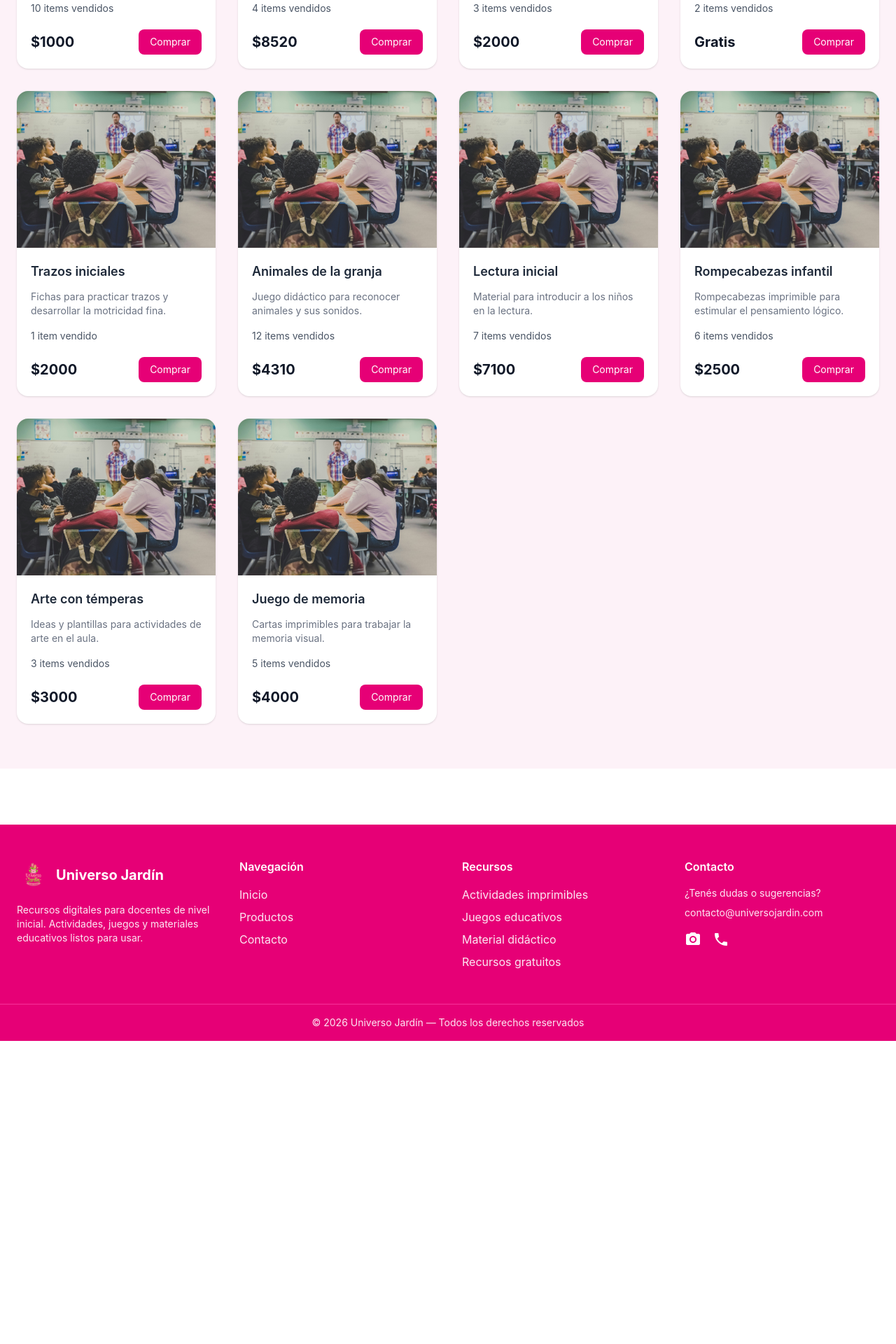
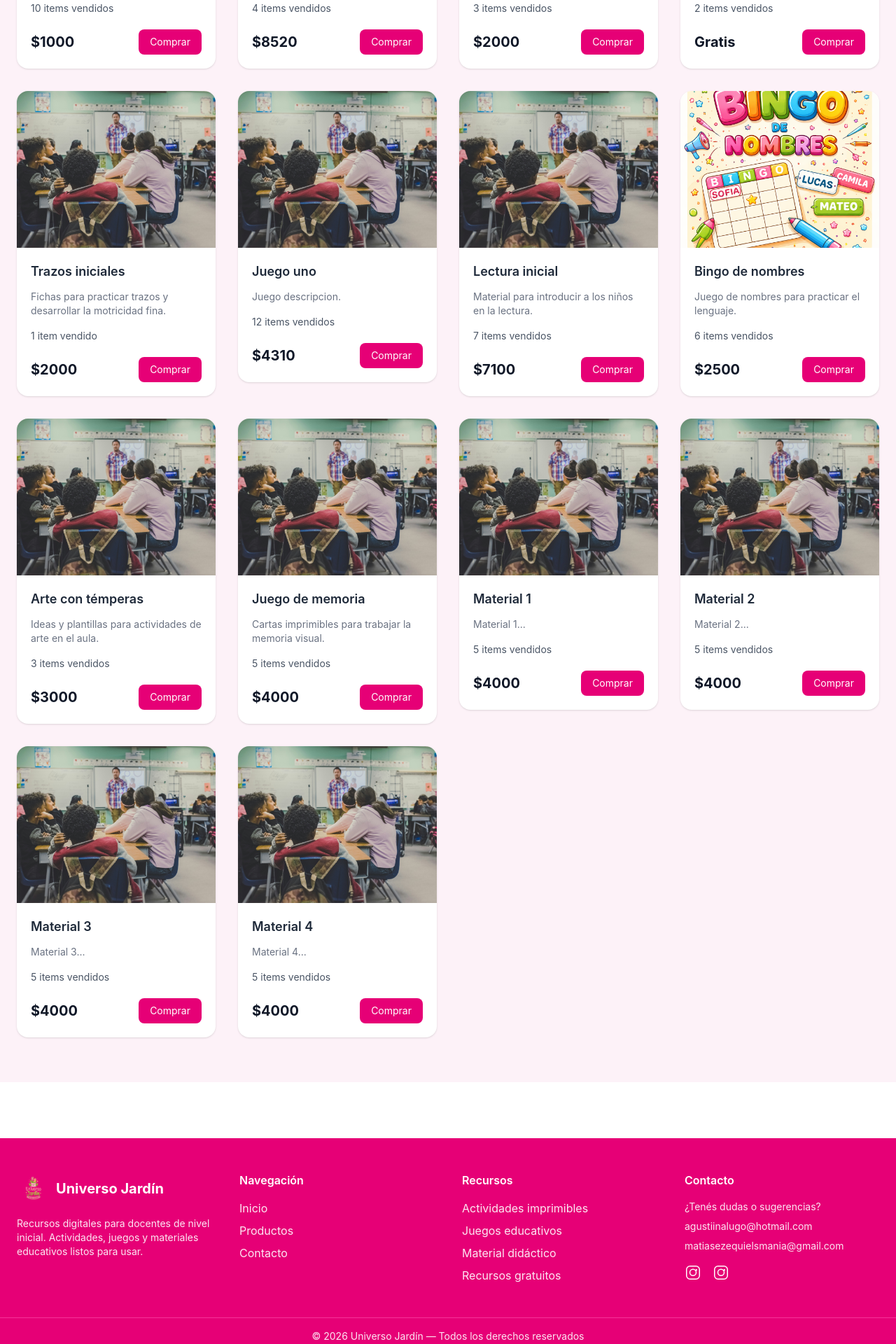
Before and after one commit to SmaniaMatias20/Universojardin, an Angular app in the folder Front/: page /products in a window 1280 px wide. Shown: the part 620-2540 px from the top of the page at 70% size. Before the commit the page ends 2107 px from the top, so only its background shows below. Built offline with nearby package versions, Linux system fonts and the light colour scheme.

Commit message:
bingo de nombres

```diff
--- a/Front/src/app/components/footer/footer.html
+++ b/Front/src/app/components/footer/footer.html
@@ -71,18 +71,31 @@
             </p>
 
             <p class="mt-2 text-pink-100 text-sm">
-                contacto@universojardin.com
+                agustiinalugo@hotmail.com
+            </p>
+            <p class="mt-2 text-pink-100 text-sm">
+                matiasezequielsmania@gmail.com
             </p>
 
             <div class="flex gap-4 mt-4 text-lg">
 
-                <span class="material-icons cursor-pointer hover:text-pink-200">
-                    photo_camera
-                </span>
+                <!-- Instagram -->
+                <a href="https://www.instagram.com/mes.virtual" target="_blank"
+                    class="cursor-pointer hover:text-pink-500">
+                    <svg class="w-6 h-6" viewBox="0 0 24 24" fill="currentColor">
+                        <path
+                            d="M7.75 2h8.5A5.76 5.76 0 0 1 22 7.75v8.5A5.76 5.76 0 0 1 16.25 22h-8.5A5.76 5.76 0 0 1 2 16.25v-8.5A5.76 5.76 0 0 1 7.75 2zm0 1.5A4.26 4.26 0 0 0 3.5 7.75v8.5A4.26 4.26 0 0 0 7.75 20.5h8.5a4.26 4.26 0 0 0 4.25-4.25v-8.5A4.26 4.26 0 0 0 16.25 3.5h-8.5zm4.25 3a5.25 5.25 0 1 1 0 10.5 5.25 5.25 0 0 1 0-10.5zm0 1.5a3.75 3.75 0 1 0 0 7.5 3.75 3.75 0 0 0 0-7.5zm4.75-.88a1.13 1.13 0 1 1 0 2.25 1.13 1.13 0 0 1 0-2.25z" />
+                    </svg>
+                </a>
 
-                <span class="material-icons cursor-pointer hover:text-pink-200">
-                    phone
-                </span>
+                <!-- Instagram -->
+                <a href="https://www.instagram.com/mes.virtual" target="_blank"
+                    class="cursor-pointer hover:text-pink-500">
+                    <svg class="w-6 h-6" viewBox="0 0 24 24" fill="currentColor">
+                        <path
+                            d="M7.75 2h8.5A5.76 5.76 0 0 1 22 7.75v8.5A5.76 5.76 0 0 1 16.25 22h-8.5A5.76 5.76 0 0 1 2 16.25v-8.5A5.76 5.76 0 0 1 7.75 2zm0 1.5A4.26 4.26 0 0 0 3.5 7.75v8.5A4.26 4.26 0 0 0 7.75 20.5h8.5a4.26 4.26 0 0 0 4.25-4.25v-8.5A4.26 4.26 0 0 0 16.25 3.5h-8.5zm4.25 3a5.25 5.25 0 1 1 0 10.5 5.25 5.25 0 0 1 0-10.5zm0 1.5a3.75 3.75 0 1 0 0 7.5 3.75 3.75 0 0 0 0-7.5zm4.75-.88a1.13 1.13 0 1 1 0 2.25 1.13 1.13 0 0 1 0-2.25z" />
+                    </svg>
+                </a>
 
             </div>
 
--- a/Front/src/app/pages/contacts/contacts.html
+++ b/Front/src/app/pages/contacts/contacts.html
@@ -87,6 +87,11 @@
                     </p>
 
                     <p class="flex items-center gap-3">
+                        <span class="material-icons text-pink-600">mail</span>
+                        matiasezequielsmania@gmail.com
+                    </p>
+
+                    <p class="flex items-center gap-3">
 
                         <!-- Bandera Argentina -->
                         <svg class="w-6 h-6 rounded-sm" viewBox="0 0 640 480">
@@ -104,18 +109,28 @@
                 <div class="mt-8">
 
                     <h3 class="font-semibold mb-3">
-                        Seguinos
+                        Redes sociales
                     </h3>
 
                     <div class="flex gap-4 text-2xl">
 
-                        <span class="material-icons cursor-pointer hover:text-pink-200">
-                            photo_camera
-                        </span>
+                        <!-- Instagram -->
+                        <a href="https://www.instagram.com/mes.virtual" target="_blank"
+                            class="cursor-pointer hover:text-pink-500">
+                            <svg class="w-6 h-6" viewBox="0 0 24 24" fill="currentColor">
+                                <path
+                                    d="M7.75 2h8.5A5.76 5.76 0 0 1 22 7.75v8.5A5.76 5.76 0 0 1 16.25 22h-8.5A5.76 5.76 0 0 1 2 16.25v-8.5A5.76 5.76 0 0 1 7.75 2zm0 1.5A4.26 4.26 0 0 0 3.5 7.75v8.5A4.26 4.26 0 0 0 7.75 20.5h8.5a4.26 4.26 0 0 0 4.25-4.25v-8.5A4.26 4.26 0 0 0 16.25 3.5h-8.5zm4.25 3a5.25 5.25 0 1 1 0 10.5 5.25 5.25 0 0 1 0-10.5zm0 1.5a3.75 3.75 0 1 0 0 7.5 3.75 3.75 0 0 0 0-7.5zm4.75-.88a1.13 1.13 0 1 1 0 2.25 1.13 1.13 0 0 1 0-2.25z" />
+                            </svg>
+                        </a>
 
-                        <span class="material-icons cursor-pointer hover:text-pink-200">
-                            phone
-                        </span>
+                        <!-- Instagram -->
+                        <a href="https://www.instagram.com/tu_usuario" target="_blank"
+                            class="cursor-pointer hover:text-pink-500">
+                            <svg class="w-6 h-6" viewBox="0 0 24 24" fill="currentColor">
+                                <path
+                                    d="M7.75 2h8.5A5.76 5.76 0 0 1 22 7.75v8.5A5.76 5.76 0 0 1 16.25 22h-8.5A5.76 5.76 0 0 1 2 16.25v-8.5A5.76 5.76 0 0 1 7.75 2zm0 1.5A4.26 4.26 0 0 0 3.5 7.75v8.5A4.26 4.26 0 0 0 7.75 20.5h8.5a4.26 4.26 0 0 0 4.25-4.25v-8.5A4.26 4.26 0 0 0 16.25 3.5h-8.5zm4.25 3a5.25 5.25 0 1 1 0 10.5 5.25 5.25 0 0 1 0-10.5zm0 1.5a3.75 3.75 0 1 0 0 7.5 3.75 3.75 0 0 0 0-7.5zm4.75-.88a1.13 1.13 0 1 1 0 2.25 1.13 1.13 0 0 1 0-2.25z" />
+                            </svg>
+                        </a>
 
                     </div>
 
--- a/Front/src/app/pages/products/components/card-product/card-product.html
+++ b/Front/src/app/pages/products/components/card-product/card-product.html
@@ -1,10 +1,10 @@
 <div class="bg-white rounded-2xl shadow-sm hover:shadow-lg transition duration-300 overflow-hidden group">
 
     <!-- Imagen -->
-    <div class="overflow-hidden">
-        <img [src]="url_image" [alt]="title"
-            class="w-full h-56 object-cover group-hover:scale-105 transition duration-300" />
-    </div>
+
+    <img [src]="url_image" [alt]="title"
+        class="w-full h-56 object-cover group-hover:scale-105 transition duration-300" />
+
 
     <!-- Contenido -->
     <div class="p-5 flex flex-col gap-3">
--- a/Front/src/app/pages/products/products.html
+++ b/Front/src/app/pages/products/products.html
@@ -48,6 +48,12 @@
                 Arte
             </button>
 
+            <button (click)="filterCategory('Materiales')" class="px-4 py-2 rounded-full cursor-pointer" [ngClass]="selectedCategory === 'Materiales'
+        ? 'bg-pink-600 text-white'
+        : 'bg-white border hover:bg-pink-100'">
+                Materiales
+            </button>
+
         </div>
 
         <!-- Grid de productos -->
--- a/Front/src/assets/data/products.json
+++ b/Front/src/assets/data/products.json
@@ -41,8 +41,8 @@
     },
     {
         "url_image": "assets/products/1.jpeg",
-        "title": "Animales de la granja",
-        "description": "Juego didáctico para reconocer animales y sus sonidos.",
+        "title": "Juego uno",
+        "description": "Juego descripcion.",
         "price": 4310,
         "category": "Juegos",
         "count": 12
@@ -56,9 +56,9 @@
         "count": 7
     },
     {
-        "url_image": "assets/products/1.jpeg",
-        "title": "Rompecabezas infantil",
-        "description": "Rompecabezas imprimible para estimular el pensamiento lógico.",
+        "url_image": "assets/products/bingo.png",
+        "title": "Bingo de nombres",
+        "description": "Juego de nombres para practicar el lenguaje.",
         "price": 2500,
         "category": "Juegos",
         "count": 6
@@ -78,5 +78,37 @@
         "price": 4000,
         "category": "Juegos",
         "count": 5
+    },
+    {
+        "url_image": "assets/products/1.jpeg",
+        "title": "Material 1",
+        "description": "Material 1...",
+        "price": 4000,
+        "category": "Materiales",
+        "count": 5
+    },
+    {
+        "url_image": "assets/products/1.jpeg",
+        "title": "Material 2",
+        "description": "Material 2...",
+        "price": 4000,
+        "category": "Materiales",
+        "count": 5
+    },
+    {
+        "url_image": "assets/products/1.jpeg",
+        "title": "Material 3",
+        "description": "Material 3...",
+        "price": 4000,
+        "category": "Materiales",
+        "count": 5
+    },
+    {
+        "url_image": "assets/products/1.jpeg",
+        "title": "Material 4",
+        "description": "Material 4...",
+        "price": 4000,
+        "category": "Materiales",
+        "count": 5
     }
 ]
```
Also changed, not shown: Front/src/assets/products/bingo.png (added).
